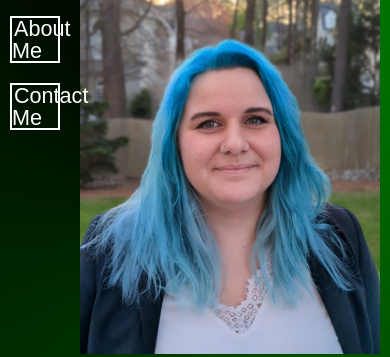
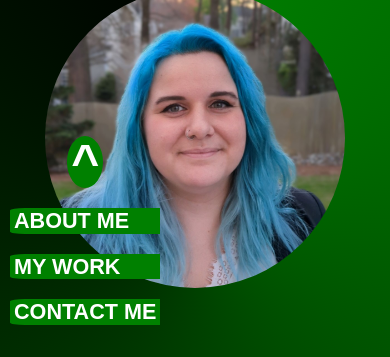
Before and after one commit to Katherine-Be/Katherine_Alex_Bensley_Portfolio, a plain HTML site: page index.html in a window 390 px wide. Shown: the part 196-553 px from the top of the page. Drawn offline with Linux system fonts and the light colour scheme.

Commit message:
config navbar for mobile

```diff
--- a/assets/style.css
+++ b/assets/style.css
@@ -1,22 +1,45 @@
 body {
+    display: block;
     background: conic-gradient(green, black);
+    height: 100%;
+    margin: 0;
+    background-repeat: no-repeat;
+    background-attachment: fixed;
 }
 
 #navbar {
     display: block;
     float: left; /* allows navbar to remain along the left side while scrolling*/
-    width: 12%;
-    min-width: 70px;
+    /* width: 12%; */
+    min-width: fit-content;
     height: 100vh;
-    position: sticky;
-    top: 0;
+    position: fixed;
     color: white;
+    z-index: 1;
 }
+
+@media only screen and (max-width: 835px) {
+#navbar {
+    margin-top: 80%;
+}
+}
+
 
 #navbar li {
     margin: 20px 10px;
-    border: solid 2px white;
+    border: solid 2px green;
+    background: green;
+    border-radius: 10% 0 0 10%;
     font-size: 135%;
+    font-weight: bold;
+}
+
+#navbar ul li:first-child {
+    border-radius: 100%;
+    width:fit-content;
+    font-size: 300%;
+    margin-left:auto;
+    margin-right:auto;
 }
 
 a {
@@ -28,6 +51,7 @@ a {
     color:white;
     display: flex;
     flex-direction: column;
+    flex-wrap: wrap;
     min-height: 100vh;
 
 }
@@ -41,14 +65,13 @@ header * {
 }
 
 header img{
-    height: 400px;
-    min-width: 150px;
-    margin-left: auto;
-    margin-right: auto;
-
+    height: 300px;
+    width: 300px;
+    object-fit: cover;
+    border-radius: 50%;
 }
 
-#My_Work {
+#projects {
     display: flex;
     flex-direction: row;
     justify-content: space-around;
@@ -65,7 +88,7 @@ header img{
 
 }
 
-#My_Work img {
+#projects img {
     justify-content: space-around;
     object-fit: cover;
     width:300px;
--- a/index.html
+++ b/index.html
@@ -13,21 +13,23 @@
     <nav id="navbar">
         <ul>
             <!--Navigation bar, achor links and reference IDs to allow UI scrolling-->
-          <li><a href="#To_Top">Back to Top</h1></li><!--button will be an arrow pointing up, text "back to top" will only be revealed when hovered-->
-          <li><a href="#My Work">My Work</a></li>
-          <li><a href="#About Me">About Me</a></li>
-          <li><a href="#Contact Info">Contact Me</a></li>
+          <li><a href="#To_Top">^</a></li><!--button will be an arrow pointing up, text "back to top" will only be revealed when hovered-->
+          <li><a href="#About_Me">ABOUT ME</a></li>
+          <li><a href="#My_Work">MY WORK</a></li>
+          <li><a href="#Contact_Info">CONTACT ME</a></li>
         </ul>
     </nav>
 
     <div id="content">
-        <header id="To_Top">
+        <header>
+            <a id="To_Top"></a>
             <h1>Katherine Alex Bensley</h1>
             <figure><img src="./assets/images/portfolio_image.jpg"></figure>
         </header>
 
         <main>
-            <section id="My_Work">
+            <section id="projects">
+                <a id="My_Work"></a>
 
                 <article id="1stProject" class="myProjects">
                     <figure><img src="./assets/images/Marvel_Versus_Logo.PNG"></figure>
@@ -47,11 +49,13 @@
 
             </section>
 
-            <section id="About_Me">
+            <section>
+                <a id="About_Me"></a>
                 <h1></h1>
             </section>
 
-            <section id="Contact_Info">
+            <section>
+                <a id="Contact_Info"></a>
                 <h1>Call to Action</h1>
                 <ul>
                     <li>Email</li>
```
